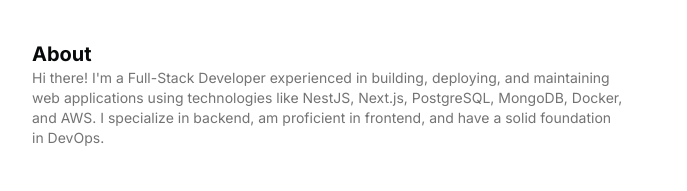
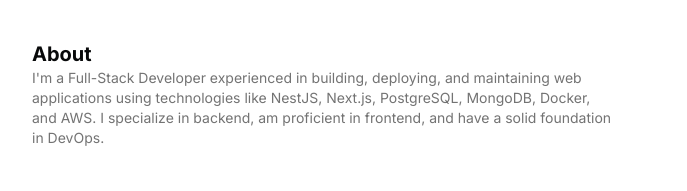
Before and after one commit to gideonadeti/portfolio, a Next.js app: page / in a window 1280 px wide. Shown: the part 202-393 px from the top of the page, without its empty margins (296-983 px from the left). Built offline with nearby package versions, Linux system fonts and the light colour scheme.

Commit message:
chore(resume): remove "Hi there!"

```diff
--- a/src/data/resume.tsx
+++ b/src/data/resume.tsx
@@ -9,7 +9,7 @@ export const DATA = {
   locationLink: "https://www.google.com/maps/place/koforidua",
   description: "Full-Stack Web Developer",
   summary:
-    "Hi there! I'm a Full-Stack Developer experienced in building, deploying, and maintaining web applications using technologies like NestJS, Next.js, PostgreSQL, MongoDB, Docker, and AWS. I specialize in backend, am proficient in frontend, and have a solid foundation in DevOps.",
+    "I'm a Full-Stack Developer experienced in building, deploying, and maintaining web applications using technologies like NestJS, Next.js, PostgreSQL, MongoDB, Docker, and AWS. I specialize in backend, am proficient in frontend, and have a solid foundation in DevOps.",
   avatarUrl: "https://avatars.githubusercontent.com/u/178742105",
   skills: [
     "TypeScript",
```
